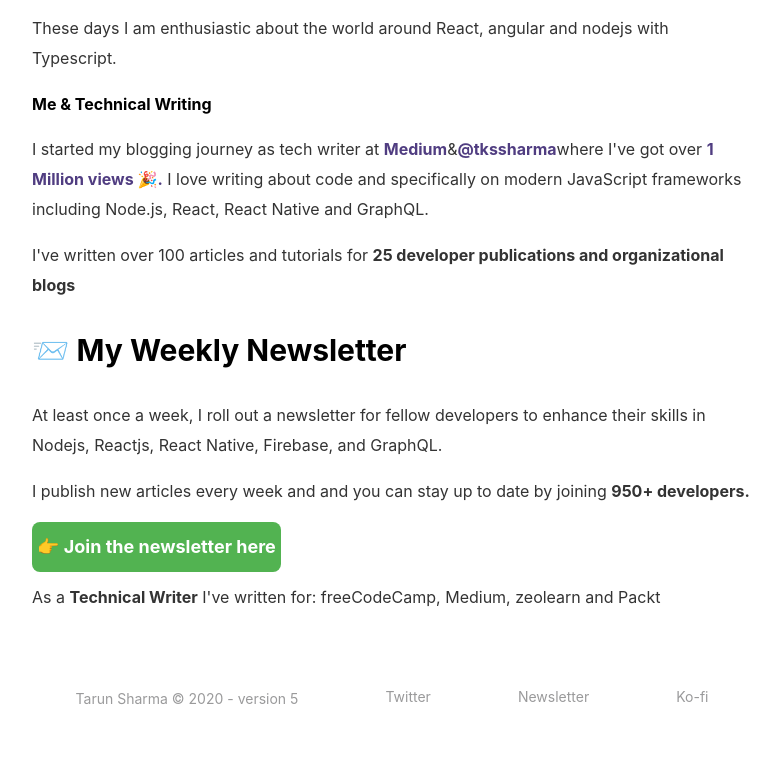
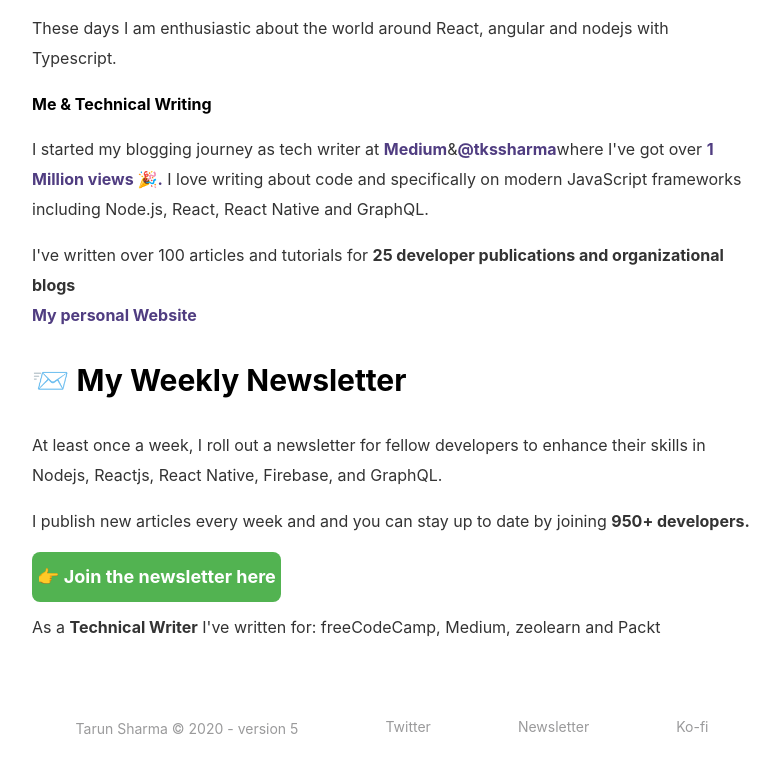
Before and after one commit to tkssharma/ui.tkssharma.com, a Gatsby site: page / in a window 1280 px wide. Shown: the part 945-1723 px from the top of the page, without its empty margins (248-1028 px from the left). Built offline with nearby package versions, Linux system fonts and the light colour scheme; Gatsby itself is replaced by a stand-in of ours; some packages are replaced by stand-ins of ours.

Commit message:
bump up gatsby version

```diff
--- a/src/components/AboutMe.js
+++ b/src/components/AboutMe.js
@@ -65,7 +65,10 @@
       I've written over 100 articles and tutorials for{' '}
       <span style={{ fontWeight: 'bold' }}>
         25 developer publications and organizational blogs
-      </span>
+      </span> <br/>
+      <a href="http://tkssharma.com">
+        My personal Website
+      </a>
     </p>
   </Wrapper>
 )
```
